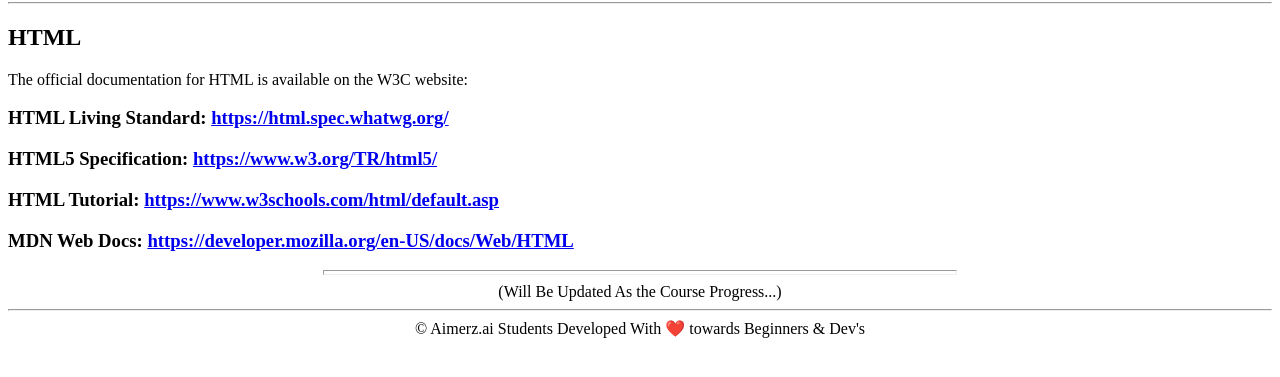
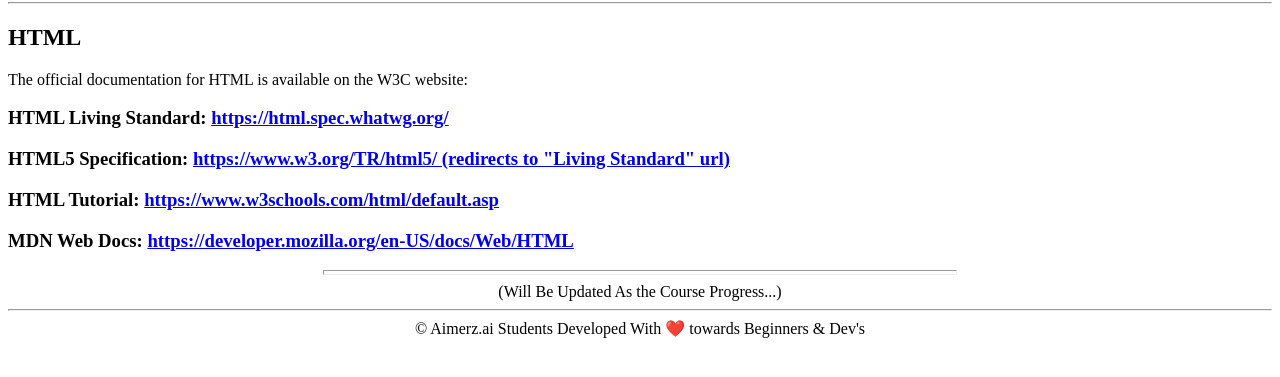
Before and after one commit to sidduganeshsid/HelloDeveloper, a plain HTML site: page index.html in a window 1280 px wide. Shown: the part 65-442 px from the top of the page. Drawn offline with Linux system fonts and the light colour scheme.

Commit message:
comment html url redirection

```diff
--- a/index.html
+++ b/index.html
@@ -31,7 +31,7 @@
                         title="This document is the primary source of information for HTML, providing a comprehensive and up-to-date reference for developers.">https://html.spec.whatwg.org/</a>
                 </h3>
                 <h3>HTML5 Specification: <a href="https://www.w3.org/TR/html5/"
-                        title="This document is a more formal and detailed specification of HTML5. It is a good resource for understanding the technical aspects of HTML.">https://www.w3.org/TR/html5/</a>
+                        title="This document is a more formal and detailed specification of HTML5. It is a good resource for understanding the technical aspects of HTML.">https://www.w3.org/TR/html5/  (redirects to "Living Standard" url)</a>
                 </h3>
                 <h3>HTML Tutorial: <a href="https://www.w3schools.com/html/default.asp"
                         title="This is a beginner-friendly tutorial that covers the basics of HTML. It is a good place to start if you are new to HTML.">https://www.w3schools.com/html/default.asp</a>
```
